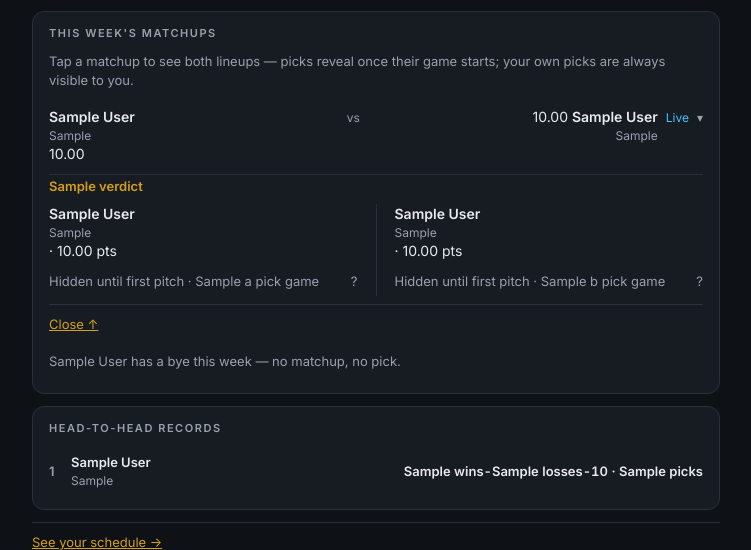
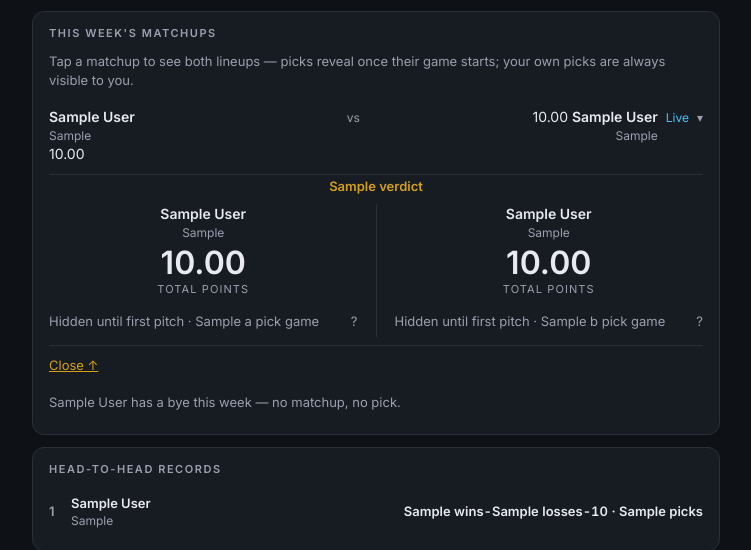
Before and after one commit to ajcassanodev/prime5-baseball, a FastAPI app: template app/templates/matchups.html in a window 1280 px wide. Shown: the part 184-734 px from the top of the page, without its empty margins (264-1015 px from the left). Run offline with FastAPI, Linux system fonts and the light colour scheme; the template is opened without the code that fills it: most values are stand-ins (such as "Sample title", 1, 10 or a date in 2020).

Commit message:
Centered big matchup scores; centered verdict

```diff
--- a/app/static/style.css
+++ b/app/static/style.css
@@ -300,12 +300,15 @@ a.h2h-pair:hover { background: var(--surface-muted); border-radius: 8px; }
 @keyframes h2h-expand { from { grid-template-rows: 0fr; opacity: 0; } to { grid-template-rows: 1fr; opacity: 1; } }
 .h2h-detail-inner { overflow: hidden; min-height: 0; }
 .h2h-detail { padding: 2px 0 10px; }
-.h2h-verdict { font-size: 13px; font-weight: 700; color: var(--accent); margin-bottom: 8px; }
+.h2h-verdict { font-size: 13px; font-weight: 700; color: var(--accent); margin-bottom: 8px; text-align: center; }
 .h2h-cols { display: flex; gap: 18px; flex-wrap: wrap; }
 .h2h-col { flex: 1; min-width: 220px; }
 .h2h-divider { width: 1px; background: var(--border); flex: none; }
 @media (max-width: 640px) { .h2h-divider { display: none; } }
-.h2h-colhead { font-size: 14px; margin-bottom: 4px; }
+.h2h-colhead { font-size: 14px; margin-bottom: 4px; text-align: center; }
+.h2h-bigscore { font-size: 32px; font-weight: 800; line-height: 1.15; text-align: center; }
+.h2h-bigscore.h2h-lead { color: var(--accent); }
+.h2h-scorelabel { font-size: 11px; letter-spacing: .1em; text-transform: uppercase; color: var(--muted); text-align: center; margin-bottom: 8px; }
 .h2h-pick { display: flex; justify-content: space-between; gap: 8px; padding: 6px 0; border-bottom: 1px solid var(--border); font-size: 13px; }
 .h2h-pick:last-child { border-bottom: none; }
 .h2h-pickmeta { color: var(--muted); }
--- a/app/templates/matchups.html
+++ b/app/templates/matchups.html
@@ -29,7 +29,9 @@
         <div class="h2h-verdict">{{ detail.verdict }}</div>
         <div class="h2h-cols">
           <div class="h2h-col">
-            <div class="h2h-colhead"><b>{{ detail.a.display_name }}</b>{% if detail.a.display_sub %}<span class="display-sub">{{ detail.a.display_sub }}</span>{% endif %} · {{ '%.2f'|format(detail.a_total) }} pts</div>
+            <div class="h2h-colhead"><b>{{ detail.a.display_name }}</b>{% if detail.a.display_sub %}<span class="display-sub">{{ detail.a.display_sub }}</span>{% endif %}</div>
+            <div class="h2h-bigscore{% if detail.a_total > detail.b_total %} h2h-lead{% endif %}">{{ '%.2f'|format(detail.a_total) }}</div>
+            <div class="h2h-scorelabel">total points</div>
             {% for p in detail.a_picks %}
               {% if p.visible %}
               <div class="h2h-pick"><span><b>{{ p.name }}</b> <span class="h2h-pickmeta">{{ p.team }} · {{ p.game_label }}</span></span><span>{{ '%.2f'|format(p.points) }}</span></div>
@@ -42,7 +44,9 @@
           </div>
           <div class="h2h-divider" aria-hidden="true"></div>
           <div class="h2h-col">
-            <div class="h2h-colhead"><b>{{ detail.b.display_name }}</b>{% if detail.b.display_sub %}<span class="display-sub">{{ detail.b.display_sub }}</span>{% endif %} · {{ '%.2f'|format(detail.b_total) }} pts</div>
+            <div class="h2h-colhead"><b>{{ detail.b.display_name }}</b>{% if detail.b.display_sub %}<span class="display-sub">{{ detail.b.display_sub }}</span>{% endif %}</div>
+            <div class="h2h-bigscore{% if detail.b_total > detail.a_total %} h2h-lead{% endif %}">{{ '%.2f'|format(detail.b_total) }}</div>
+            <div class="h2h-scorelabel">total points</div>
             {% for p in detail.b_picks %}
               {% if p.visible %}
               <div class="h2h-pick"><span><b>{{ p.name }}</b> <span class="h2h-pickmeta">{{ p.team }} · {{ p.game_label }}</span></span><span>{{ '%.2f'|format(p.points) }}</span></div>
```
